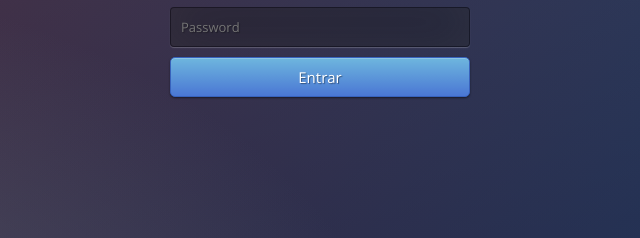
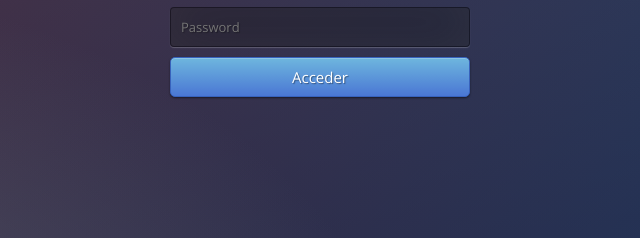
Before and after one commit to ivanrios/TutorialGit, a plain HTML site: page index.html in a window 1280 px wide. Shown: the part 379-617 px from the top of the page, 320-960 px from the left. Drawn offline with nearby package versions, Linux system fonts and the light colour scheme.

Commit message:
Cambió nombre del botón de acceso.

```diff
--- a/index.html
+++ b/index.html
@@ -12,7 +12,7 @@
     <form method="post" action="menu.html">
     	<input type="email" required name="u" placeholder="E-mail" />
         <input type="password" name="p" required  placeholder="Password"  />
-        <button type="submit" class="btn btn-primary btn-block btn-large">Entrar</button>
+        <button type="submit" class="btn btn-primary btn-block btn-large">Acceder</button>
     </form>
 </div>
   </body>
```
